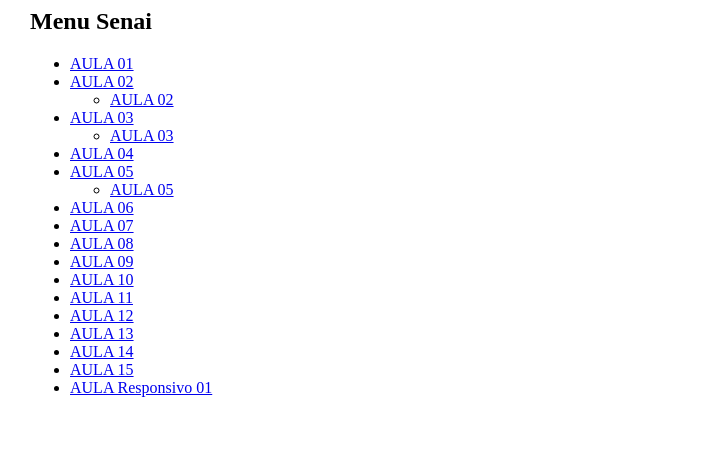
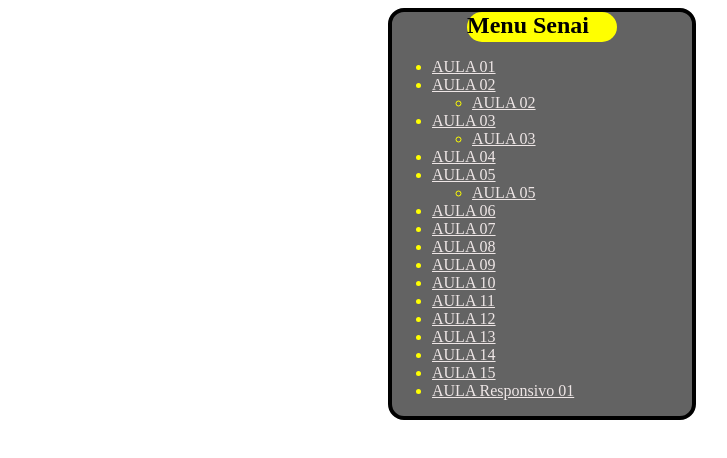
Before and after one commit to ryanpereira2003/senai, a plain HTML site: page index.html in a window 1280 px wide. Shown: the whole page, without its empty margins (98-825 px from the left). Drawn offline with Linux system fonts and the light colour scheme.

Commit message:
estilização do menu

```diff
--- /dev/null
+++ b/estilo.css
@@ -0,0 +1,23 @@
+.container{
+    color:black;
+    height: auto;
+    width: 300px;
+    margin: 0 auto;
+    background-color: #636363;
+    border-radius: 16px;
+    border:  4px solid black;
+}
+h2{
+ background-color:yellow;
+ max-width: 150px;
+ height: 30px;
+ margin: 0 auto;
+ border-radius: 16px;
+}
+a{
+color: rgb(238, 230, 230);
+
+}
+li{
+color:yellow;
+}
--- a/index.html
+++ b/index.html
@@ -1,14 +1,7 @@
 <htmL>
     <head>
         <title>Menu Senai</title>
-           <style>
-            .container{
-               width: 1024px;
-               height: auto;
-               margin: 0 auto;
-
-            }
-           </style>
+          <link rel="stylesheet" href="estilo.css">
     </head>
       <body>
           <div class="container">
```
